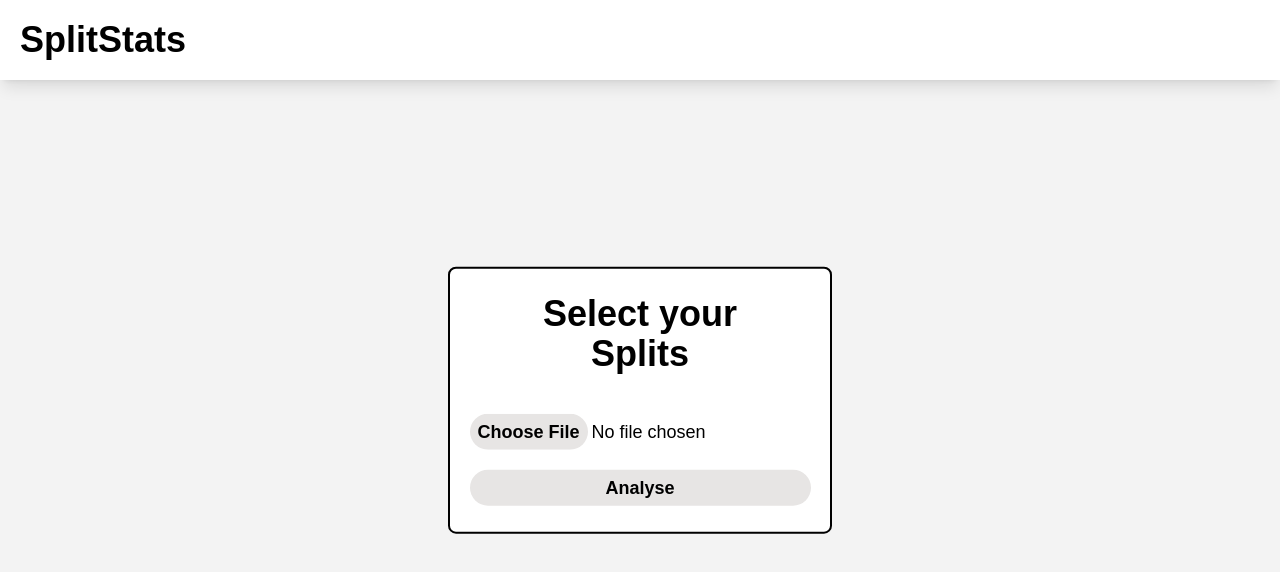
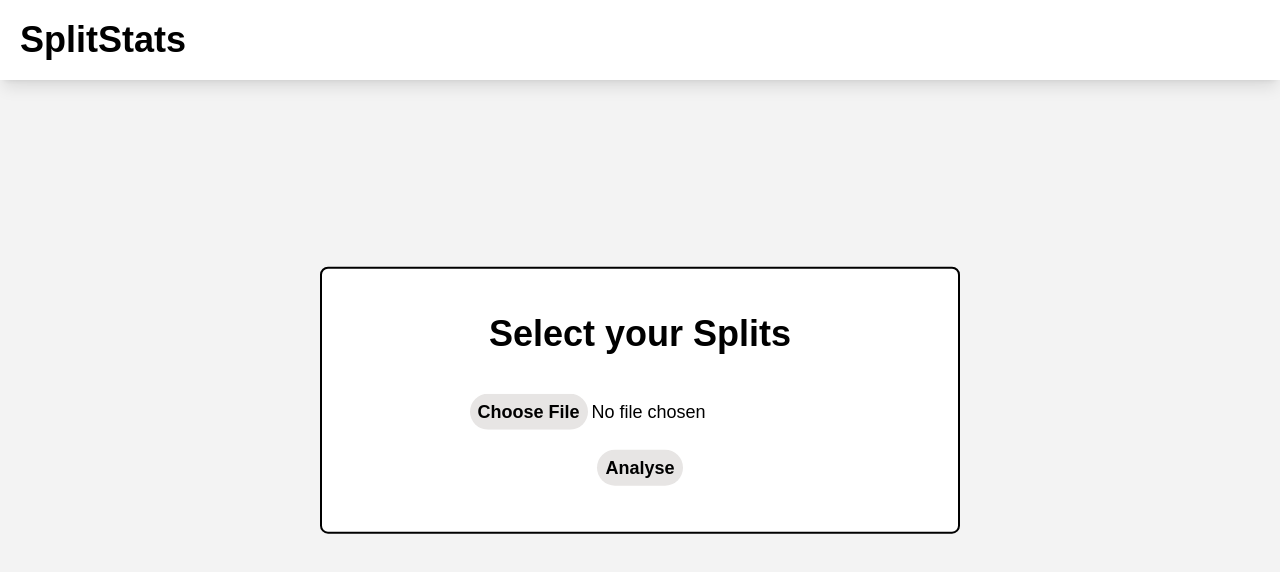
Before and after one commit to Hyperfied/Livesplit-Analyser, a React (Vite) app: page / in a window 1280 px wide. Shown: the top 572 px of the page. Built offline with nearby package versions, Linux system fonts and the light colour scheme; a web font is replaced by a local one.

Commit message:
Fit submit button

```diff
--- a/src/components/Pages/Upload/UploadSplitsPage.tsx
+++ b/src/components/Pages/Upload/UploadSplitsPage.tsx
@@ -48,11 +48,14 @@ function UploadSplitsPage({
     <div className="flex h-full w-full justify-center items-center">
       <div
         className={
-          "flex flex-col items-center justify-center h-1/3 w-3/10 border-2 border-black rounded-lg p-20 text-center bg-white absolute top-1/2 left-1/2 transform -translate-x-1/2 -translate-y-1/2 gap-10"
+          "flex flex-col items-center justify-center h-1/3 w-1/2 border-2 border-black rounded-lg p-20 text-center bg-white absolute top-1/2 left-1/2 transform -translate-x-1/2 -translate-y-1/2 gap-10"
         }
       >
         <h1 className="text-4xl font-bold">Select your Splits</h1>
-        <form onSubmit={handleSubmit} className="flex flex-col gap-5">
+        <form
+          onSubmit={handleSubmit}
+          className="flex flex-col gap-5 w-full justify-center items-center"
+        >
           <input
             type="file"
             onChange={handleFileChange}
@@ -60,7 +63,7 @@ function UploadSplitsPage({
           />
           <button
             type="submit"
-            className="text-lg bg-stone-200 border-0 rounded-full px-2 py-1 font-semibold cursor-pointer hover:bg-stone-300"
+            className="text-lg bg-stone-200 border-0 rounded-full w-fit px-2 py-1 font-semibold cursor-pointer hover:bg-stone-300"
           >
             Analyse
           </button>
```
